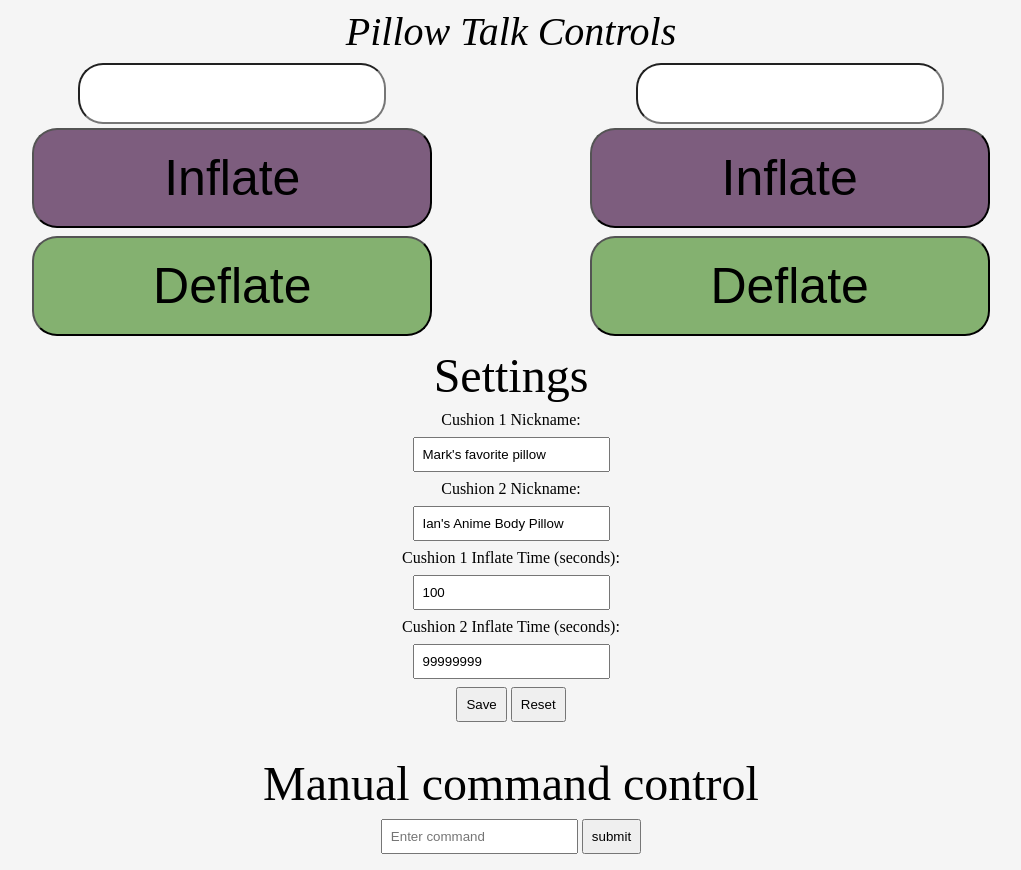
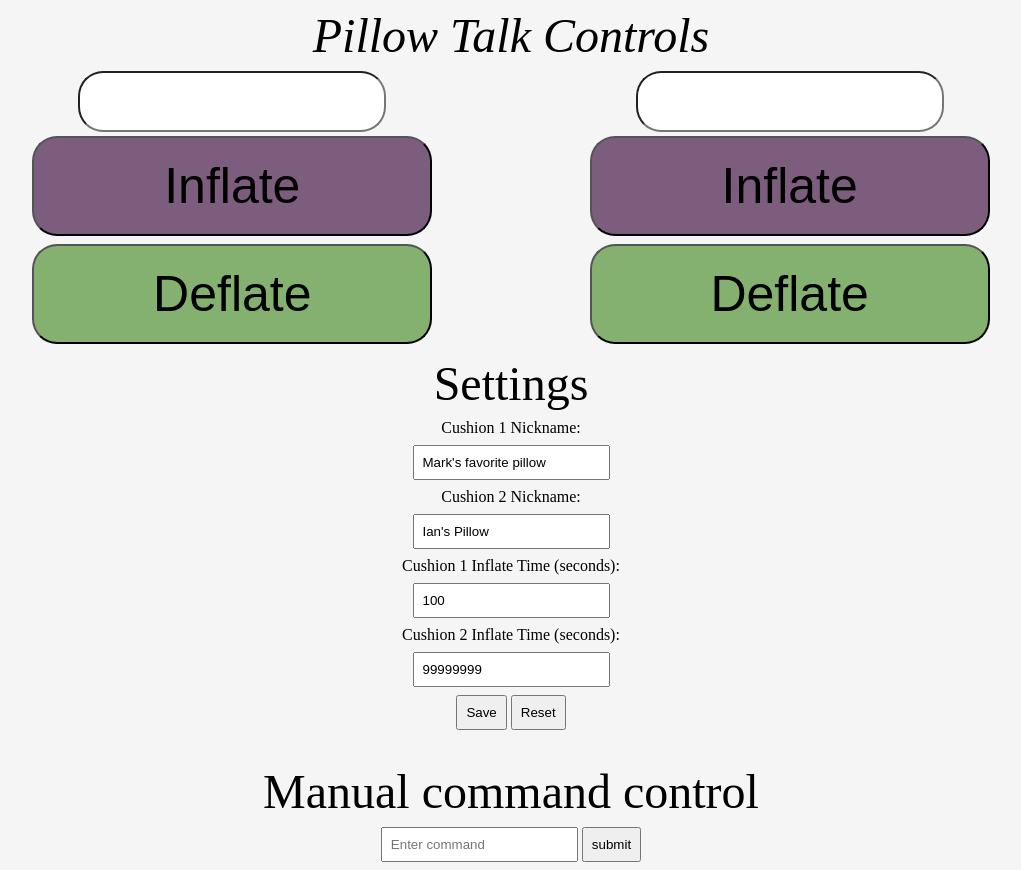
Before and after one commit to MTUHIDE/PillowTalk, a Flask app: page / in a window 1280 px wide. Shown: the whole page, without its empty margins (129-1150 px from the left). Run offline with Flask 2, Linux system fonts and the light colour scheme.

Commit message:
Moved a style I missed to CSS file

```diff
--- a/pillowtalk/templates/index.html
+++ b/pillowtalk/templates/index.html
@@ -9,7 +9,7 @@
 </head>
 
 <body>
-	<div class ="title" style = "font-size: 40px;">
+	<div class="title">
 		<em>Pillow Talk Controls</em>
 	</div>
 	<div class = "pillow-container">
--- a/settings.json
+++ b/settings.json
@@ -1 +1 @@
-{"cushion_1_nickname": "Mark's favorite pillow", "cushion_2_nickname": "Ian's Anime Body Pillow", "cushion_1_time": "100", "cushion_2_time": "99999999"}
+{"cushion_1_nickname": "Mark's favorite pillow", "cushion_2_nickname": "Ian's Pillow", "cushion_1_time": "100", "cushion_2_time": "99999999"}
```
